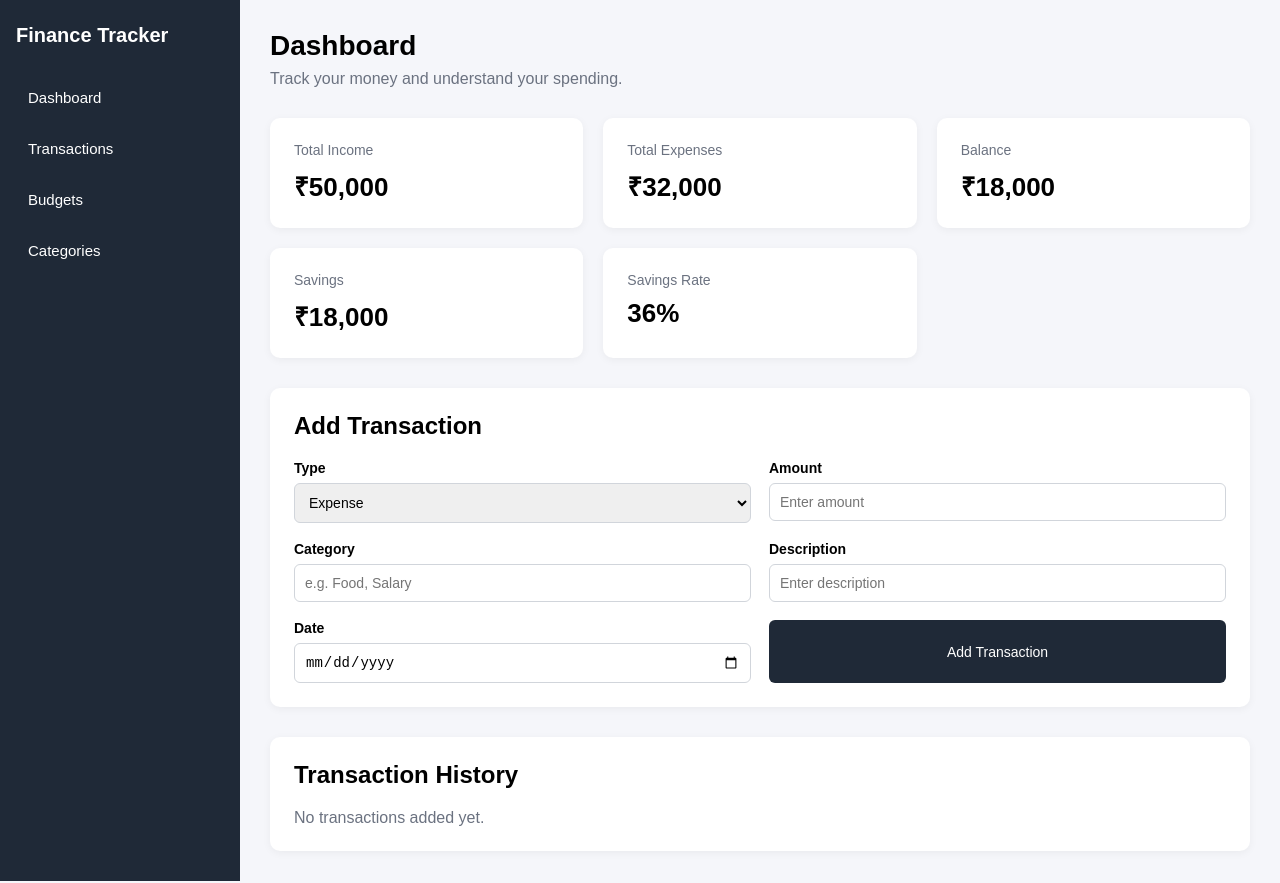
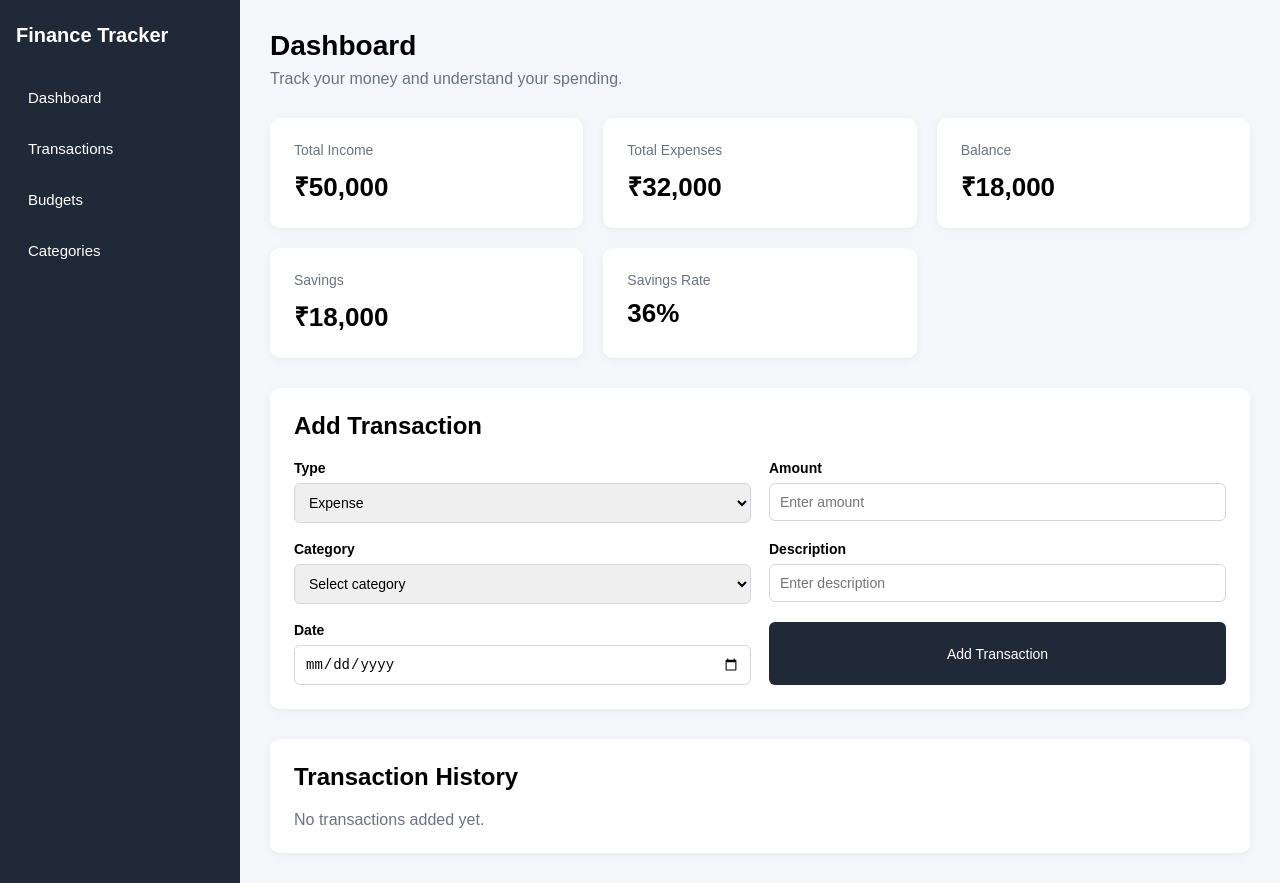
Before and after one commit to yahvi058/finance-tracker, a React (Vite) app: page / in a window 1280 px wide. Built offline with nearby package versions, Linux system fonts and the light colour scheme.

Commit message:
Add transaction categories

```diff
--- a/src/components/TransactionForm.jsx
+++ b/src/components/TransactionForm.jsx
@@ -1,4 +1,23 @@
-import { useState } from 'react'
+import { useEffect, useState } from 'react'
+
+const expenseCategories = [
+  'Food',
+  'Transport',
+  'Shopping',
+  'Entertainment',
+  'Bills',
+  'Health',
+  'Education',
+  'Other',
+]
+
+const incomeCategories = [
+  'Salary',
+  'Freelance',
+  'Business',
+  'Investment',
+  'Other',
+]
 
 function TransactionForm({ onAddTransaction }) {
   const [type, setType] = useState('expense')
@@ -6,6 +25,10 @@ function TransactionForm({ onAddTransaction }) {
   const [category, setCategory] = useState('')
   const [description, setDescription] = useState('')
   const [date, setDate] = useState('')
+
+  useEffect(() => {
+  setCategory('')
+}, [type])
 
   function handleSubmit(event) {
     event.preventDefault()
@@ -61,15 +84,23 @@ function TransactionForm({ onAddTransaction }) {
         </div>
 
         <div className="form-group">
-          <label>Category</label>
+  <label>Category</label>
 
-          <input
-            type="text"
-            placeholder="e.g. Food, Salary"
-            value={category}
-            onChange={(event) => setCategory(event.target.value)}
-          />
-        </div>
+  <select
+    value={category}
+    onChange={(event) => setCategory(event.target.value)}
+  >
+    <option value="">Select category</option>
+
+    {(type === 'expense' ? expenseCategories : incomeCategories).map(
+      (categoryOption) => (
+        <option key={categoryOption} value={categoryOption}>
+          {categoryOption}
+        </option>
+      )
+    )}
+  </select>
+</div>
 
         <div className="form-group">
           <label>Description</label>
```
